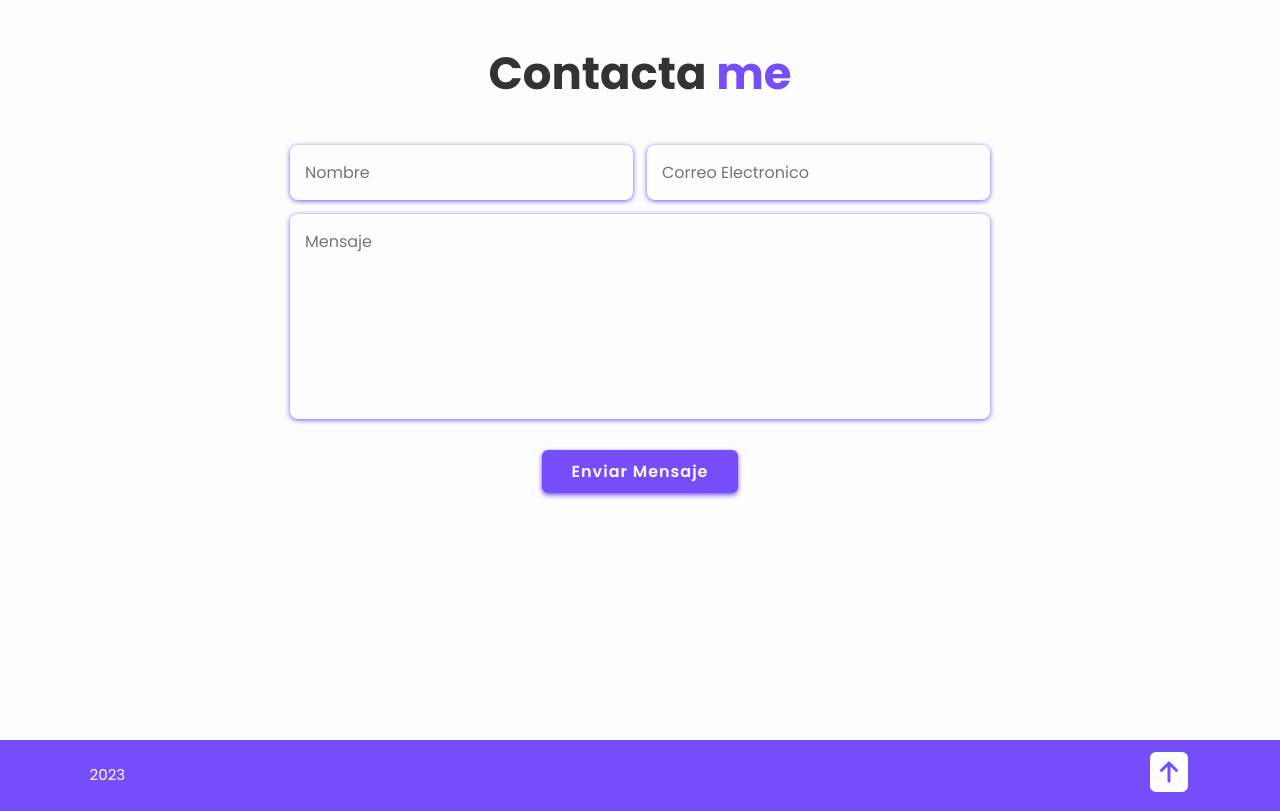
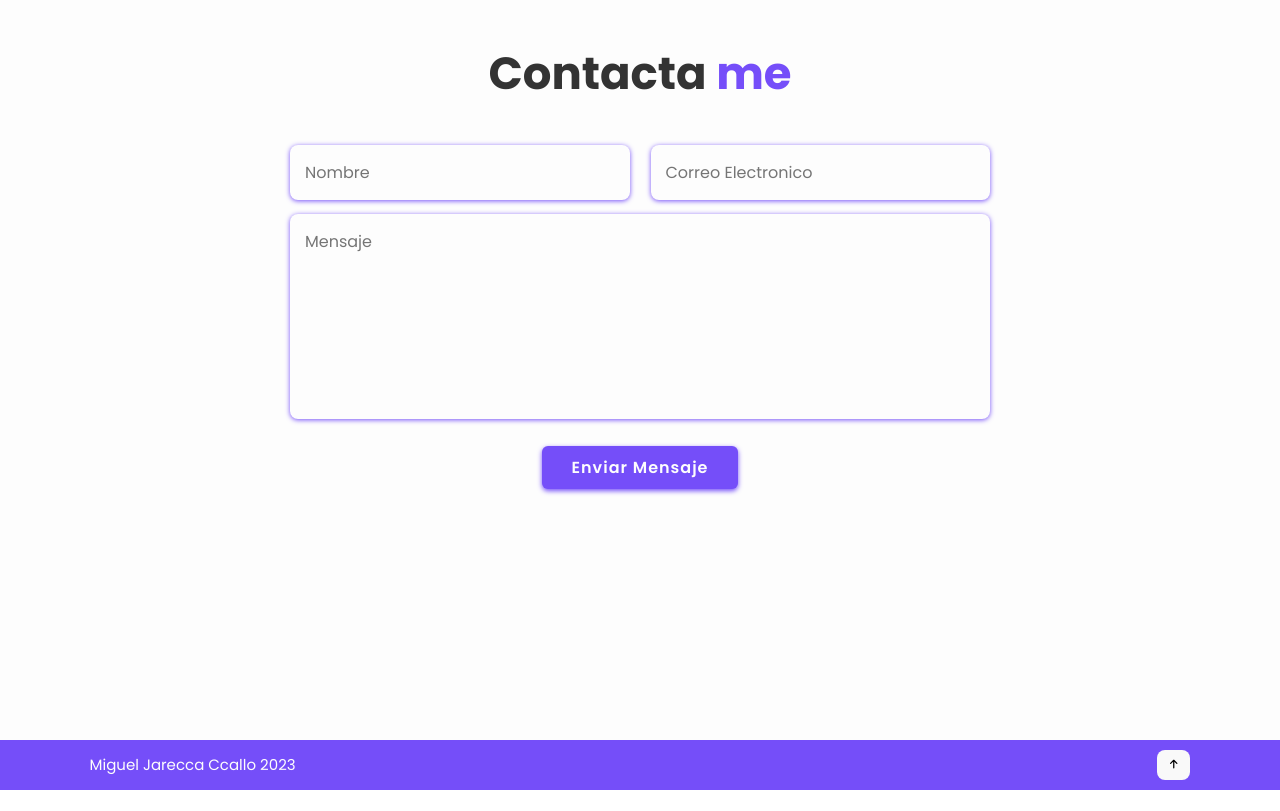
Before and after one commit to MiguelJarecca/portafolio-miguel, a React (Vite) app: page / in a window 1280 px wide. Shown: the part 3260-4071 px from the top of the page. After the commit the page ends 4050 px from the top, so only its background shows below. Built offline with nearby package versions, Linux system fonts and the light colour scheme.

Commit message:
se hace validaciones en el formulario

```diff
--- a/src/App.css
+++ b/src/App.css
@@ -487,6 +487,24 @@ span {
   flex-wrap: wrap;
 }
 
+.contact form .input-cont {
+  display: flex;
+  flex-direction: column;
+  width: 48.5%;
+  align-items: flex-start;
+}
+
+.contact form span {
+  color: red;
+}
+
+.contact form .div-textarea {
+  width: 100%;
+  display: flex;
+  flex-direction: column;
+  align-items: flex-start;
+}
+
 .contact form .input-box input,
 .contact form textarea {
   width: 100%;
@@ -501,7 +519,7 @@ span {
 }
 
 .contact form .input-box input {
-  width: 49%;
+  width: 100%;
 }
 
 .contact form textarea {
@@ -553,26 +571,26 @@ span {
   color: var(--white-color);
 }
 
-.footer-icon svg {
+/* svg {
   display: inline-flex;
   justify-content: center;
   align-items: center;
-  padding: .8rem 1rem;
-  background: var(--white-color);
+  padding: 1rem 1rem;
+  background: red;
   border-radius: .8rem;
   border: .2rem solid var(--main-color);
   outline: .2rem solid transparent;
   transition: .5s ease;
-}
+} */
 
-.footer-icon svg:hover {
+/* svg:hover {
   outline-color: var(--white-color);
-}
+} */
 
-.footer-icon a {
-  font-size: 2.4rem;
-  color: var(--main-color)
-}
+/* button {} */
+  /* font-size: 4.4rem; */
+  /* color: var(--main-color) */
+/* } */
 
 
 /* =============== BREACKPOINTS =============== */
@@ -835,6 +853,10 @@ span {
     .contact form .input-box input {
       width: 100%;
     }
+
+    .contact form .input-cont {
+      width: 100%;
+    }
 }
 
 @media (max-width: 404px) {
--- a/src/components/Contact.jsx
+++ b/src/components/Contact.jsx
@@ -5,23 +5,46 @@ import emailjs from '@emailjs/browser';
 
 export default function Contact() {
 
+  const form = useRef();
 
-
-  const form = useRef();
+  // Estado para los campos del formulario y los errores
+  const [userName, setUserName] = useState('');
+  const [userEmail, setUserEmail] = useState('');
+  const [message, setMessage] = useState('');
+  const [successMessage, setSuccessMessage] = useState('');
+  const [errors, setErrors] = useState({});
 
   const sendEmail = (e) => {
     e.preventDefault();
 
-    if (!userName || !password || !email) {
-      alert('Completar el formulario');
+      // Validación de campos
+      if (!userName || !userEmail || !message) {
+        const newErrors = {};
+        if (!userName) newErrors.userName = 'Nombre es requerido';
+        if (!userEmail) newErrors.userEmail = 'Correo electrónico es requerido';
+        if (!message) newErrors.message = 'Mensaje es requerido';
+        setErrors(newErrors);
         return;
       }
+
 
     emailjs.sendForm('service_x1e3vrd', 'template_na19q4k', form.current, 'u1hxAI5tL07G9vq2X')
       .then((result) => {
           console.log(result.text);
+
           //Limpiamos el formulario
-          form.current.reset();
+          setUserName('');
+          setUserEmail('');
+          setMessage('');
+
+          //Limpiamos los errores
+          setErrors({});
+
+          setSuccessMessage('El correo se ha enviado con éxito.');
+
+          // Limpiamos el mensaje de éxito después de unos segundos
+          setTimeout(() => setSuccessMessage(''), 5000);
+
         }, (error) => {
           console.log(error.text);
       });
@@ -35,28 +58,46 @@ export default function Contact() {
 
       <form ref={form} onSubmit={sendEmail}>
 
+      {<p className="success">{successMessage}</p>}
+
         <div className="input-box">
+          <div className='input-cont'>
             <input
               type='text'
               placeholder='Nombre'
               name='user_name'
+              value={userName}
+              onChange={(e) => setUserName(e.target.value)}
               >
             </input>
+            {<span className="error">{errors.userName}</span>}
+          </div>
+
+            <div className='input-cont'>
               <input
                 type='email'
                 placeholder='Correo Electronico'
                 name='user_email'
+                value={userEmail}
+                onChange={(e) => setUserEmail(e.target.value)}
                 >
               </input>
+              { <span className="error">{errors.userEmail}</span>}
+            </div>
         </div>
 
+        <div className='div-textarea'>
           <textarea
             name='message'
             cols="24"
             rows="7"
             placeholder='Mensaje'
+            value={message}
+            onChange={(e) => setMessage(e.target.value)}
             >
           </textarea>
+          {<span className="error">{errors.message}</span>}
+        </div>
 
         <input type='submit' value="Enviar Mensaje" className='btn'></input>
 
--- a/src/components/Footer.jsx
+++ b/src/components/Footer.jsx
@@ -4,15 +4,25 @@ import { FontAwesomeIcon } from '@fortawesome/react-fontawesome'
 import { faArrowUp } from '@fortawesome/free-solid-svg-icons'
 
 export default function Footer() {
+
+    const handleScrollToTop = () => {
+        window.scrollTo({
+          top: 0,
+          behavior: 'smooth',
+        });
+    }
+
   return (
     <footer className='footer'>
         <div className="footer-text">
-            <p>2023</p>
+            <p>Miguel Jarecca Ccallo {new Date().getFullYear()}</p>
         </div>
 
-        <div className="footer-icon">
-            <a href="/"> <FontAwesomeIcon icon= {faArrowUp}>icon</FontAwesomeIcon></a>
-        </div>
+        {/* <div className="footer-icon"> */}
+            <button type="button" onClick={handleScrollToTop}>
+                <FontAwesomeIcon icon={faArrowUp} />
+            </button>
+        {/* </div> */}
     </footer>
 
     )
```
Lines whose indentation alone changed are shown as unchanged.
